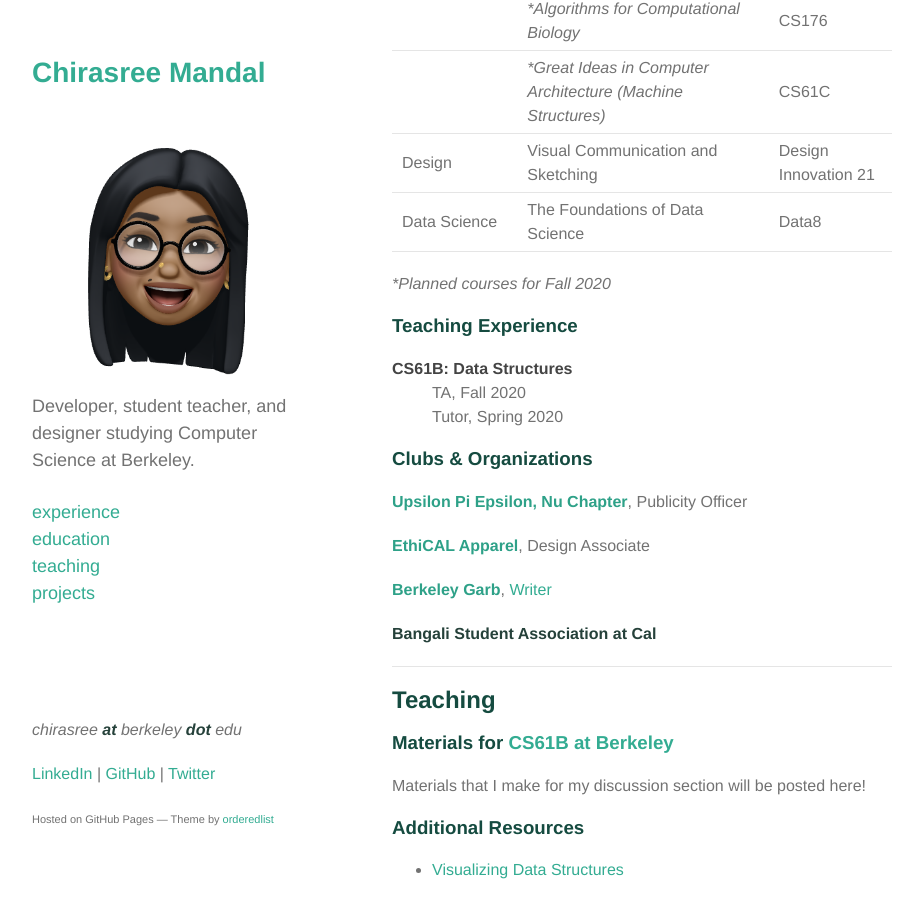
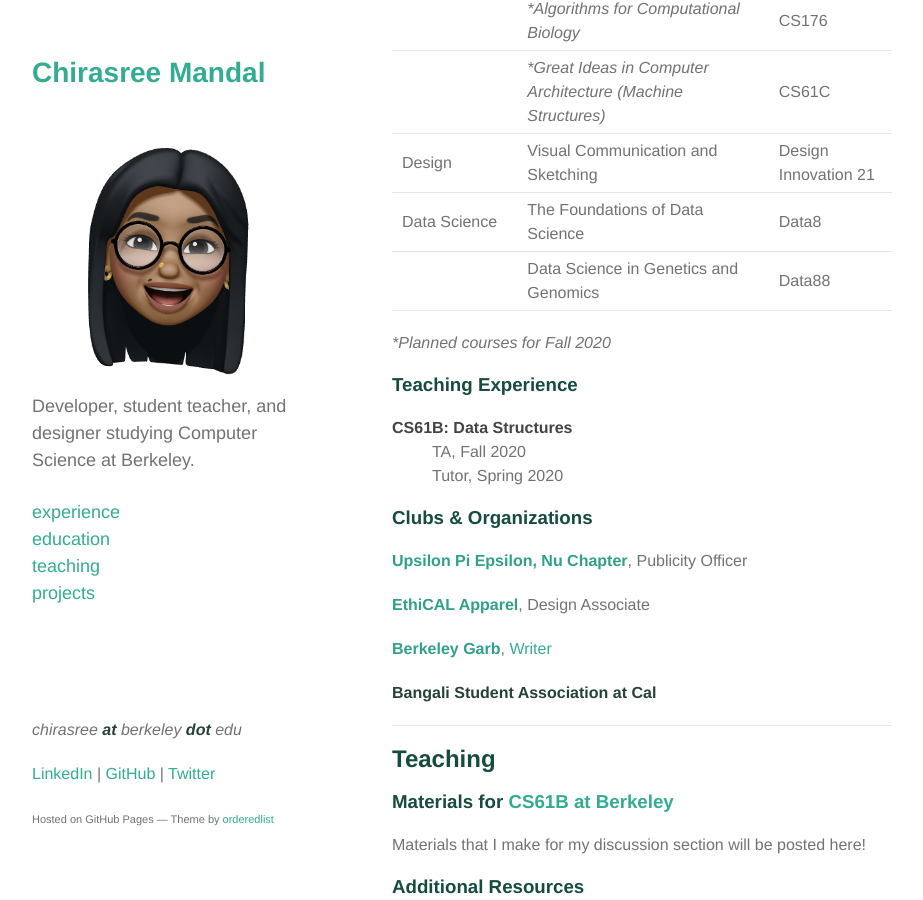
Before and after one commit to c-mandal/c-mandal.github.io, a Jekyll site: the page built from index.md, in a window 1280 px wide and 900 px high, scrolled down 1624 px. Shown: the whole window, without its empty margins (178-1101 px from the left). Built offline with Jekyll 4.4.1, drawn with Linux system fonts in a browser that asks for light colours; our own code applies the rules of GitHub Pages for plain Markdown files.

Commit message:
Update coursework in education

```diff
--- a/index.md
+++ b/index.md
@@ -57,10 +57,11 @@ University of California, Berkeley
 |                  | Data Structures                                       | CS61B                |
 |                  | Discrete Math and Probability Theory                  | CS70                 |
 |                  | The Structure and Interpretation of Computer Programs | CS61A                |
-|                  | **Algorithms for Computational Biology* | CS176           |
-|                  | **Great Ideas in Computer Architecture (Machine Structures)* | CS61C                |
+|                  | **Algorithms for Computational Biology*               | CS176                |
+|                  | **Great Ideas in Computer Architecture (Machine Structures)* | CS61C         |
 | Design           | Visual Communication and Sketching                    | Design Innovation 21 |
 | Data Science     | The Foundations of Data Science                       | Data8                |
+|                  | Data Science in Genetics and Genomics                 | Data88               |
 
 **Planned courses for Fall 2020*
 
```
